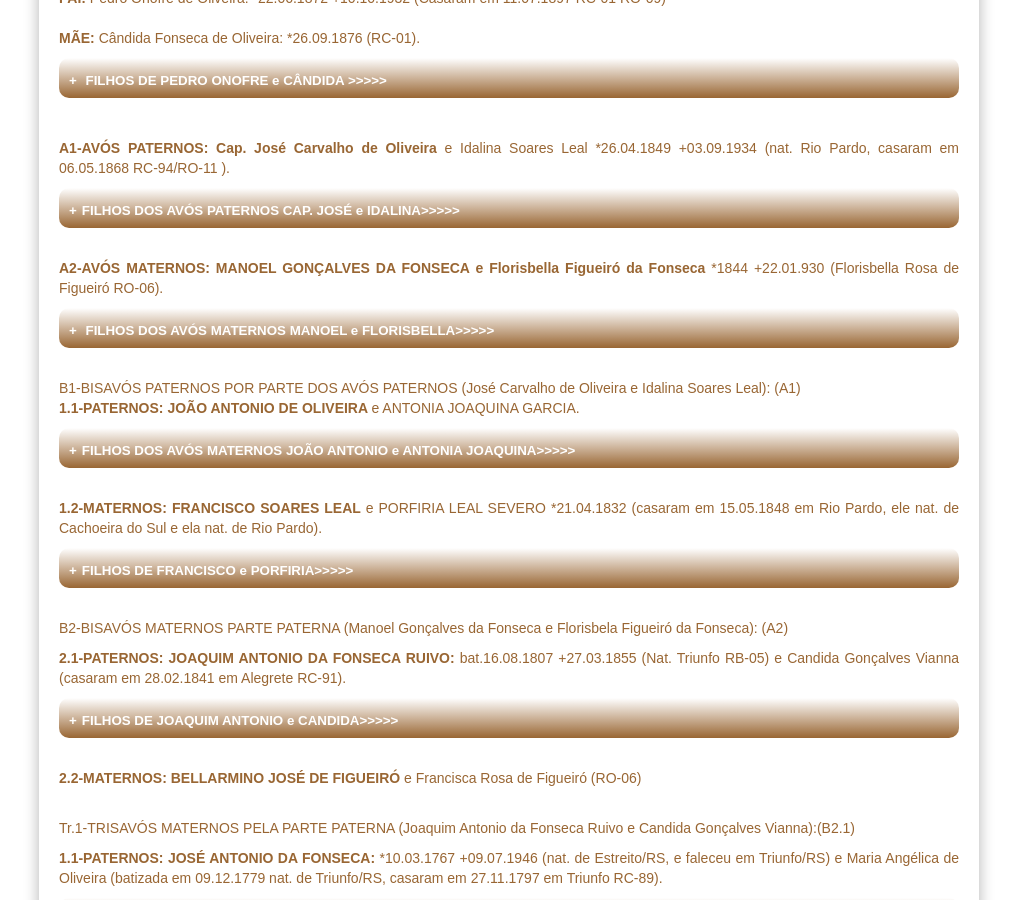
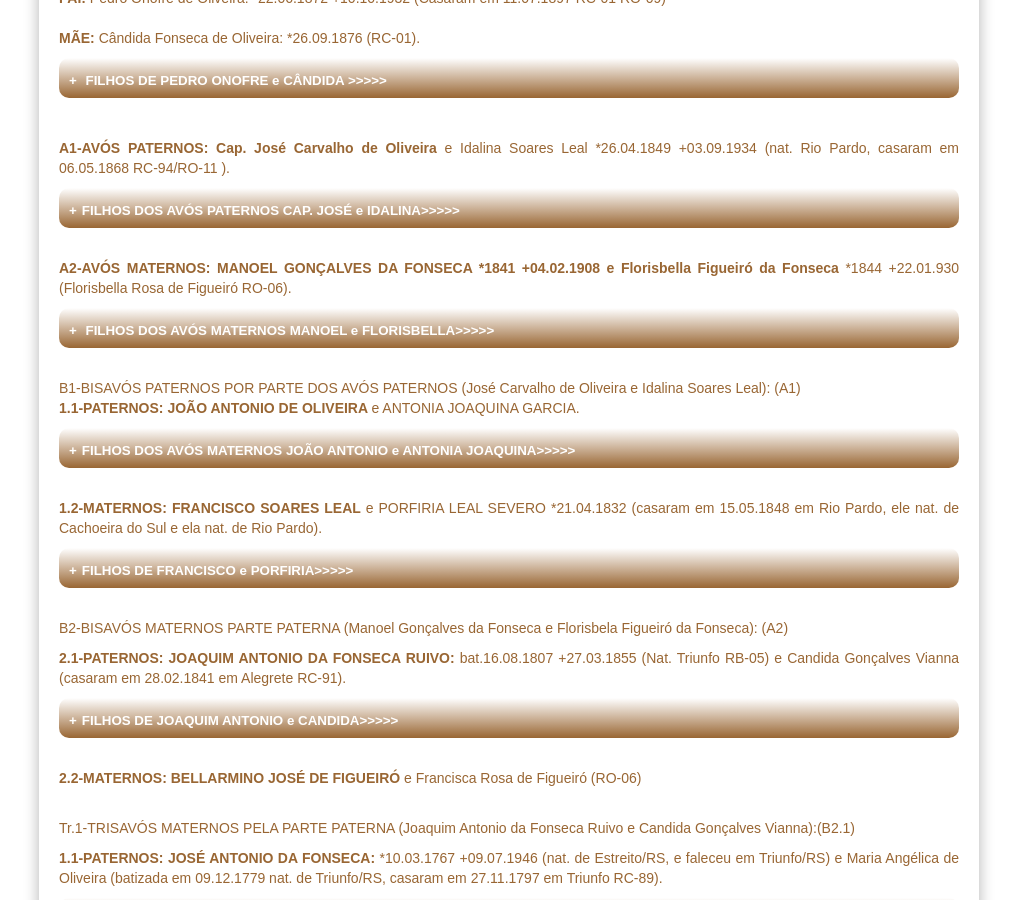
Before and after one commit to claudiovargas1955/claudiovargas1955.github.io, a Jekyll site: the page built from _pages/arvore-genealogica-de-costados-de-florisbella.html, in a window 1280 px wide and 900 px high, scrolled down 501 px. Shown: the whole window, without its empty margins (131-1148 px from the left). Built offline with Jekyll 4.4.1, drawn with Linux system fonts in a browser that asks for light colours; some web fonts are replaced.

Commit message:
Update arvore-genealogica-de-costados-de-florisbella.html

```diff
--- a/_pages/arvore-genealogica-de-costados-de-florisbella.html
+++ b/_pages/arvore-genealogica-de-costados-de-florisbella.html
@@ -234,7 +234,7 @@ Correa da Silva *29.09.1872 e Arminda Candida de Moraes +05.04.1918 avós patern
 avós maternos: Thadeu Antonio de Moraes e Maria Candida Alves).<br/>
 <b>OBS.:</b> TEVE 7 FILHOS.</details><br/></p>
 
-<p><b>A2-AVÓS MATERNOS: MANOEL GONÇALVES DA FONSECA e Florisbella Figueiró da Fonseca</b> *1844 +22.01.930 (Florisbella Rosa de
+<p><b>A2-AVÓS MATERNOS: MANOEL GONÇALVES DA FONSECA *1841 +04.02.1908 e Florisbella Figueiró da Fonseca</b> *1844 +22.01.930 (Florisbella Rosa de
 Figueiró RO-06).
 
 <details><summary><b> FILHOS DOS AVÓS MATERNOS  MANOEL e FLORISBELLA>>>>></b></summary><br/>
```
